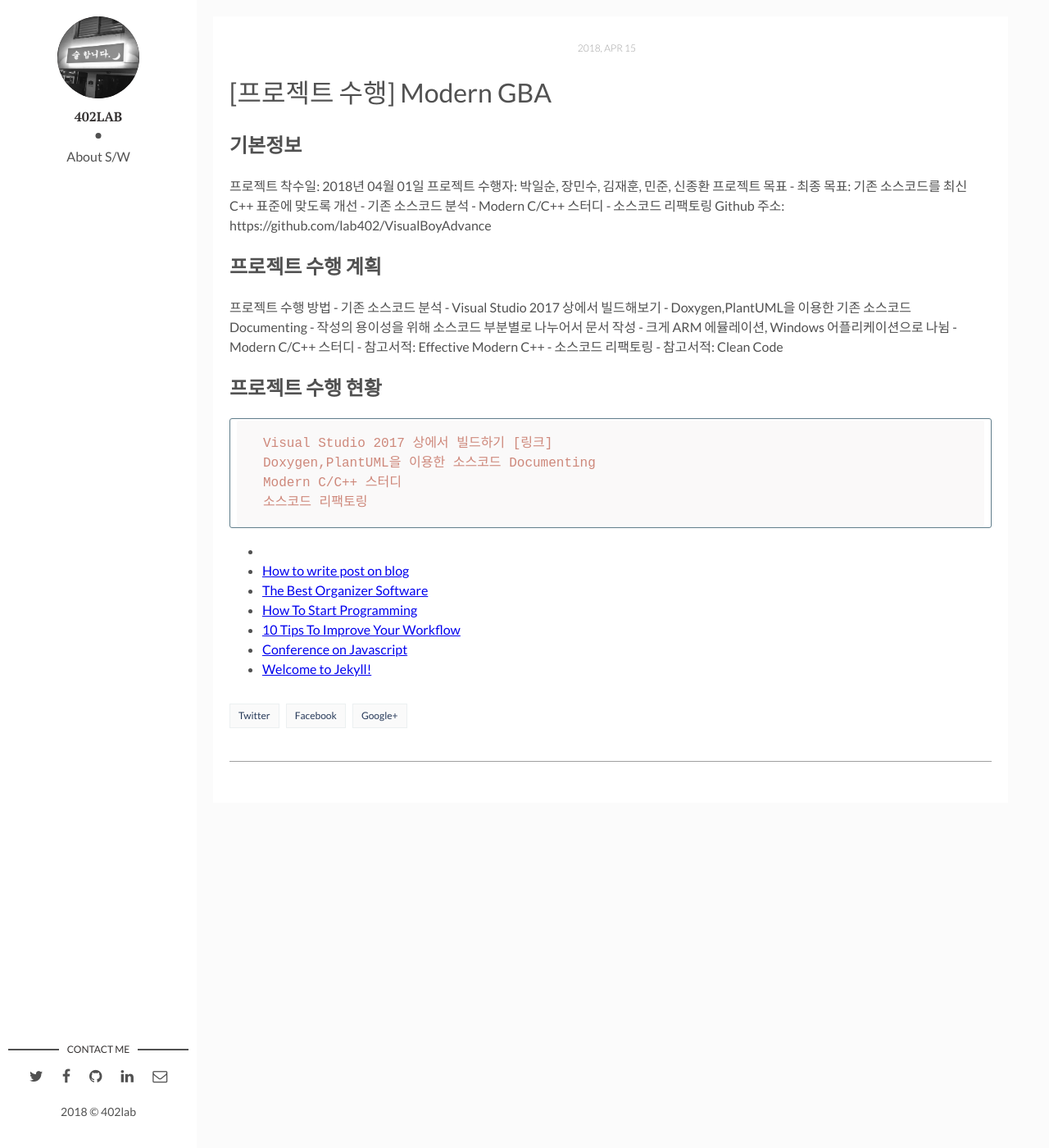
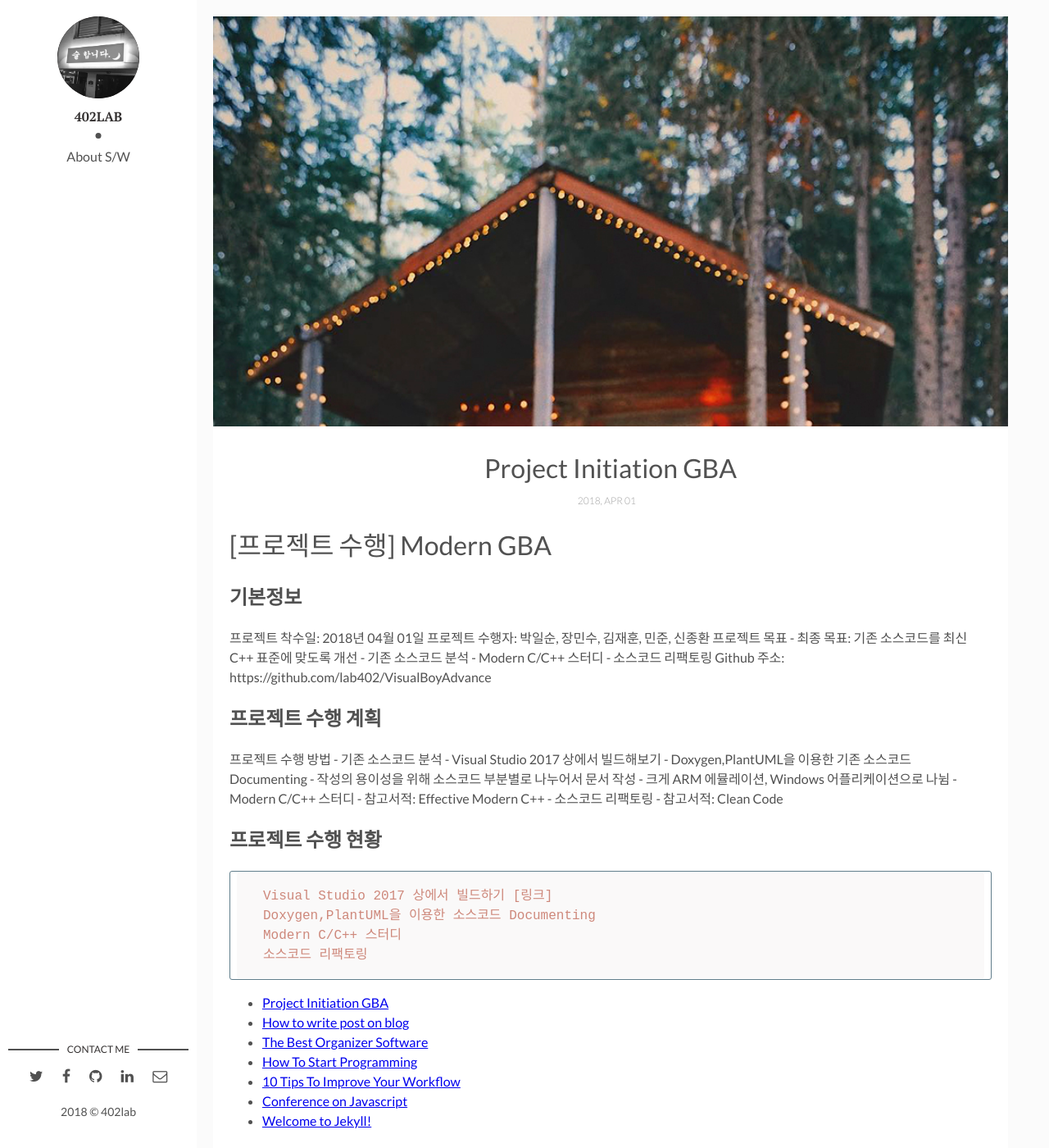
Before and after one commit to Lab402/Lab402.github.io, a Jekyll site: the page built from _posts/2018-04-01-project-initiation-gba.markdown, in a window 1280 px wide and 1400 px high. Shown: the whole window at 82% size. Built offline with Jekyll 4.4.1, drawn with Linux system fonts in a browser that asks for light colours; our own code applies the rules of GitHub Pages for plain Markdown files; comment, search, counter and statistics services are not loaded.

Commit message:
project initiation modern gba

```diff
--- a/_posts/2018-04-01-project-initiation-gba.markdown
+++ b/_posts/2018-04-01-project-initiation-gba.markdown
@@ -1,6 +1,6 @@
 ---
 layout: post
-title: [프로젝트 수행] Modern GBA
+title: Project Initiation GBA
 date: 2018-04-01 14:40:00 +0900
 description: You’ll find this post in your `_posts` directory. Go ahead and edit it and re-build the site to see your changes. # Add post description (optional)
 img: IMG_0539.jpg
```
